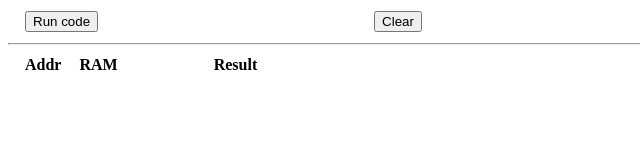
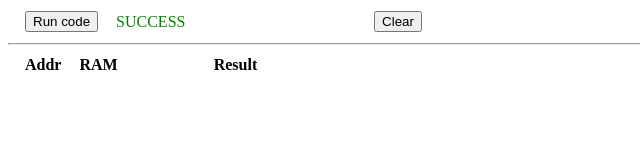
Before and after one commit to eliben/js-8080-sim, a website: page index.html in a window 1280 px wide. Shown: the full height of the page, 0-640 px from the left. Drawn offline with Linux system fonts and the light colour scheme.

Commit message:
Basic ui.js

```diff
--- a/index.html
+++ b/index.html
@@ -14,7 +14,6 @@
     width: 240px;
   }
 </style>
-
 <body>
 <table>
   <tr>
@@ -32,5 +31,10 @@
     <th>Result</th>
   </tr>
 </table>
+
+
+<!-- Include bundle. This exports a global symbol for accessing js8080sim -->
 <script src="js8080simBundle.js"></script>
+<script src="ui.js"></script>
+
 </body>
--- a/package.json
+++ b/package.json
@@ -2,7 +2,7 @@
   "name": "js-8080-sim",
   "version": "1.0.0",
   "description": "8080 assembler and simulator",
-  "main": "src/assembler.js",
+  "main": "src/bundleMain.js",
   "scripts": {
     "test": "mocha"
   },
--- /dev/null
+++ b/ui.js
@@ -0,0 +1,6 @@
+// Expects the global js8080sim to be available.
+let asm = new js8080sim.Assembler();
+
+let st = document.querySelector("#status");
+st.textContent = "SUCCESS";
+st.style.color = "green";
```
Also changed, not shown: README.md, 1 other file.
